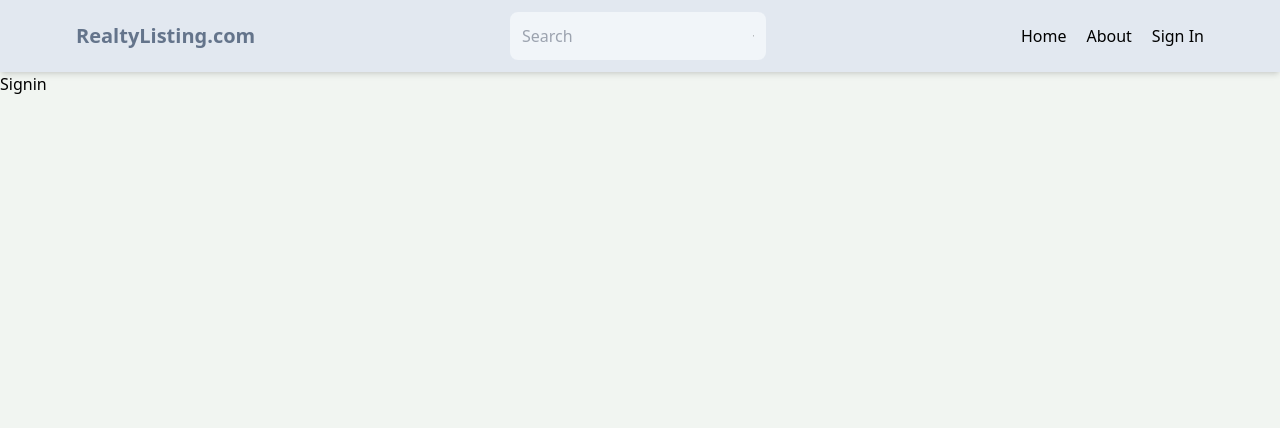
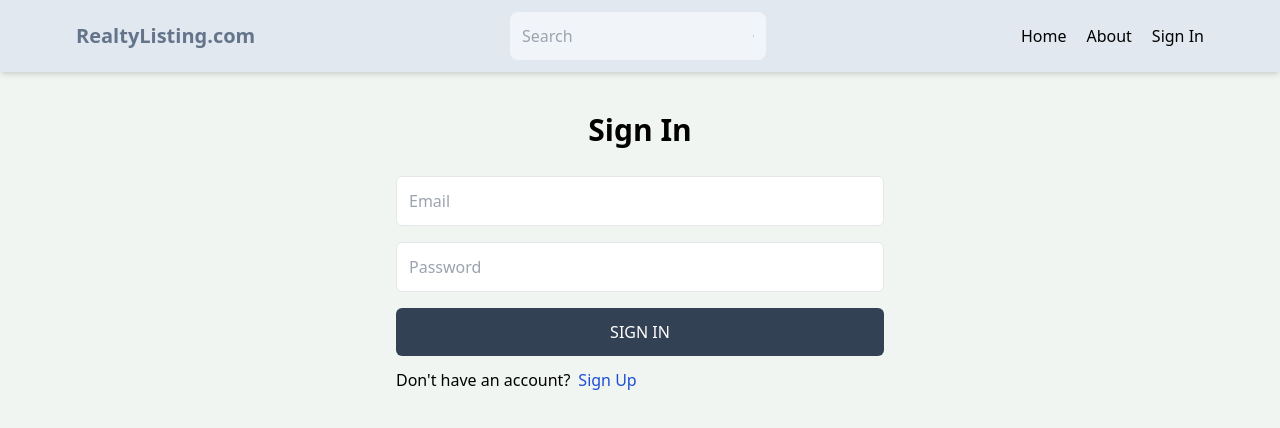
Before and after one commit to siddheshpandit/Real-Estate-Listing-Application, a React (Create React App) app in the folder client/: page /signin in a window 1280 px wide. Shown: the top 428 px of the page. Built offline with nearby package versions, Linux system fonts and the light colour scheme; no server answers.

Commit message:
Client: SignIn page

```diff
--- a/client/src/pages/Signin.jsx
+++ b/client/src/pages/Signin.jsx
@@ -1,8 +1,59 @@
-import React from 'react'
+import React, { useState } from 'react'
+import { Link, useNavigate } from 'react-router-dom';
+import { url } from '../utils/constants';
 
 const Signin = () => {
+  const [formData, setFormData] = useState({})
+  const [error, setError] = useState(null);
+  const [loading, setLoading] = useState(false);
+  const navigate = useNavigate();
+  const handleChange=(e)=>{
+    setFormData({
+      ...formData,
+      [e.target.name]:e.target.value
+    })
+  }
+  const handleSubmit=async (e)=>{
+    try {
+      setLoading(true);
+      e.preventDefault();
+      const response = await fetch(`${url}/api/auth/signin`,{
+        method:'POST',
+        headers:{
+          'Content-Type':'application/json'
+        },
+        body:JSON.stringify(formData)
+      })
+      const data= await response.json();
+      console.log(data);
+      if(data.success===false){
+        setError(data.errMessage);
+        setLoading(false);
+        return;
+      }
+      setLoading(false);
+      setError(false);
+      navigate('/')
+    } catch (error) {
+      console.log(error);
+      setLoading(false);
+      setError("Something went wrong");
+    }
+  }
   return (
-    <div>Signin</div>
+    <div className='p-3 max-w-lg mx-auto'>
+      <h1 className='text-center font-semibold text-3xl  my-7'>Sign In</h1>
+      <form onSubmit={handleSubmit} className='flex flex-col gap-4'>
+        <input type="email" placeholder='Email' name='email' className='border p-3 rounded-md' onChange={handleChange}/>
+        <input type="password" placeholder='Password' name='password' className='border p-3 rounded-md' onChange={handleChange}/>
+        <button disabled={loading} className='bg-slate-700 hover:opacity-90 p-3 rounded-md text-white uppercase disabled:opacity-80'>Sign In</button>
+      </form>
+      <div className='flex gap-2 mt-3'>
+        <p>Don't have an account?</p>
+        <Link to={'/signup'}><span className='text-blue-700'> Sign Up</span></Link>
+      </div>
+      {error?<p className='text-red-500 mt-5'>{error}</p>:<></>}
+    </div>
   )
 }
 
--- a/client/src/pages/Signup.jsx
+++ b/client/src/pages/Signup.jsx
@@ -1,6 +1,7 @@
 import React, { useState } from 'react'
 import {Link, useNavigate} from 'react-router-dom'
-const url=process.env.REACT_APP_SERVER_URL;
+import { url } from '../utils/constants';
+
 const Signup = () => {
   const [formData, setFormData] = useState({})
   const [error, setError] = useState(null);
@@ -54,7 +55,7 @@
         <p>Have an account?</p>
         <Link to={'/signin'}><span className='text-blue-700'> Sign In</span></Link>
       </div>
-      {error?<p className='text-red-500 mt-5'>{error}</p>:<></>}
+      {error?<p className='text-red-500'>{error}</p>:<></>}
     </div>
   )
 }
--- /dev/null
+++ b/client/src/utils/constants.js
@@ -0,0 +1 @@
+export const url=process.env.REACT_APP_SERVER_URL;
```
Also changed, not shown: 1 other file (tests, documents, lock files or other folders).
